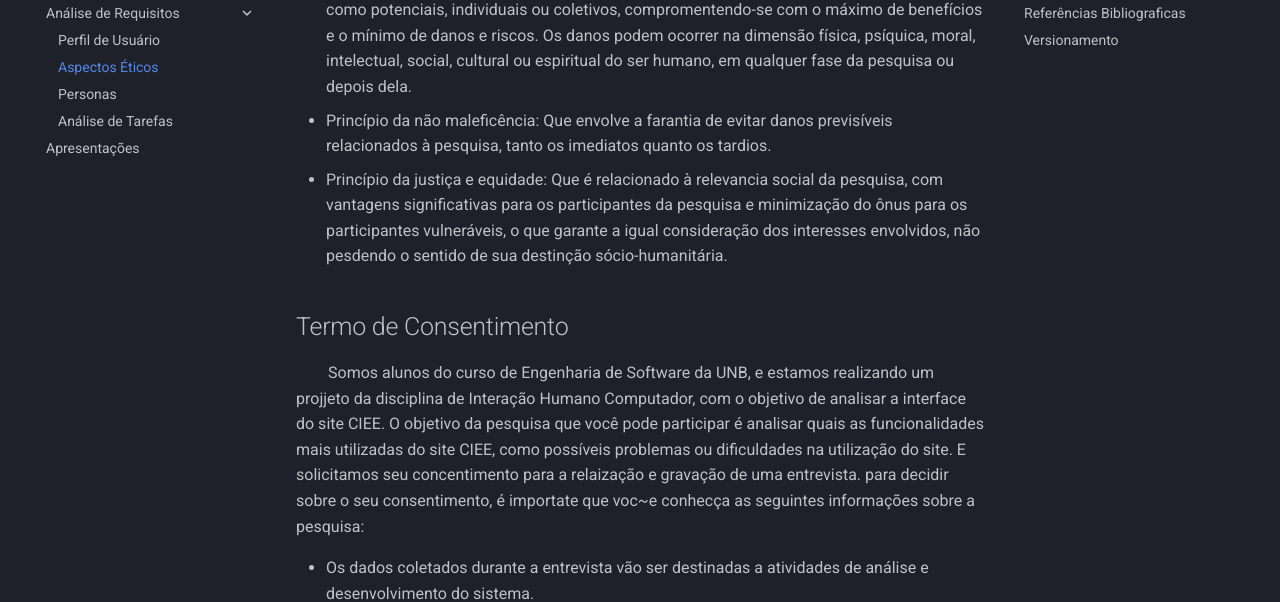
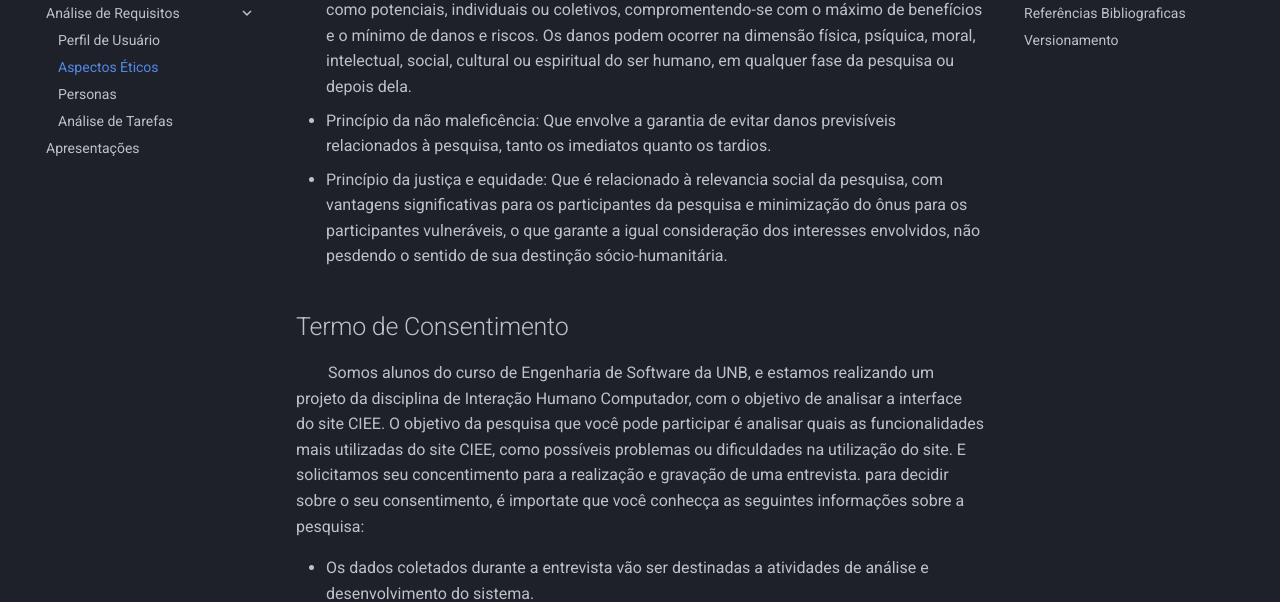
Before and after one commit to JoaoGElvas/2022.1-CIEE, an MkDocs documentation site: the page built from docs/analise_requisitos/aspectos_eticos.md, in a window 1280 px wide and 900 px high, scrolled down 390 px. Shown: the part 149-751 px from the top of the window. Built offline with MkDocs 1.6.1 and Material for MkDocs 9.7.7, drawn with Linux system fonts in a browser that asks for light colours.

Commit message:
Update aspectos_eticos.md

```diff
--- a/docs/analise_requisitos/aspectos_eticos.md
+++ b/docs/analise_requisitos/aspectos_eticos.md
@@ -6,11 +6,11 @@ aos outros; respeitar a privacidade dos outros; e honrar a confidencialidade de
 
   - Princípio da autonomia: Que envolve o consentimento livre e esclarecido dos indivíduos e a proteção a grupos vulnerávies e aos legalmente incapazes. Onde deixa claro que a pesquisa envolvendo os seres humanos deverá sempre tratá-los com dignidade, respeitá-los em sua autonomia e defendê-los em sua vulnerabilidade.
   - Princípio da beneficência: Que envolve a ponderação entre riscos e benefícios, tanto atuais como potenciais, individuais ou coletivos, compromentendo-se com o máximo de benefícios e o mínimo de danos e riscos. Os danos podem ocorrer na dimensão física, psíquica, moral, intelectual, social, cultural ou espiritual do ser humano, em qualquer fase da pesquisa ou depois dela.
-  - Princípio da não maleficência: Que envolve a farantia de evitar danos previsíveis relacionados à pesquisa, tanto os imediatos quanto os tardios.
+  - Princípio da não maleficência: Que envolve a garantia de evitar danos previsíveis relacionados à pesquisa, tanto os imediatos quanto os tardios.
   - Princípio da justiça e equidade: Que é relacionado à relevancia social da pesquisa, com vantagens  significativas para os participantes da pesquisa e minimização do ônus para os participantes vulneráveis, o que garante a igual consideração dos interesses envolvidos, não pesdendo o sentido de sua destinção sócio-humanitária.
 
 ## Termo de Consentimento
-&emsp;&emsp;Somos alunos do curso de Engenharia de Software da UNB, e estamos realizando um projjeto da disciplina de Interação Humano Computador, com o objetivo de analisar a interface do site CIEE. O objetivo da pesquisa que você pode participar é analisar quais as funcionalidades mais utilizadas do site CIEE, como possíveis problemas ou dificuldades na utilização do site. E solicitamos seu concentimento para a relaização e gravação de uma entrevista. para decidir sobre o seu consentimento, é importate que voc~e conhecça as seguintes informações sobre a pesquisa:
+&emsp;&emsp;Somos alunos do curso de Engenharia de Software da UNB, e estamos realizando um projeto da disciplina de Interação Humano Computador, com o objetivo de analisar a interface do site CIEE. O objetivo da pesquisa que você pode participar é analisar quais as funcionalidades mais utilizadas do site CIEE, como possíveis problemas ou dificuldades na utilização do site. E solicitamos seu concentimento para a realização e gravação de uma entrevista. para decidir sobre o seu consentimento, é importate que você conhecça as seguintes informações sobre a pesquisa:
 
   - Os dados coletados durante a entrevista vão ser destinadas a atividades de análise e desenvolvimento do sistema.
   - Nosso grupo tem o compromisso de divulgar os resuldados de nossas pesquisas para o cliente. A divulgação desses resultados pauta-se no respeito à sua privacidade, e o anonimato dos participantes será preservado em quaisquer documentos que elaborarmos.
```
